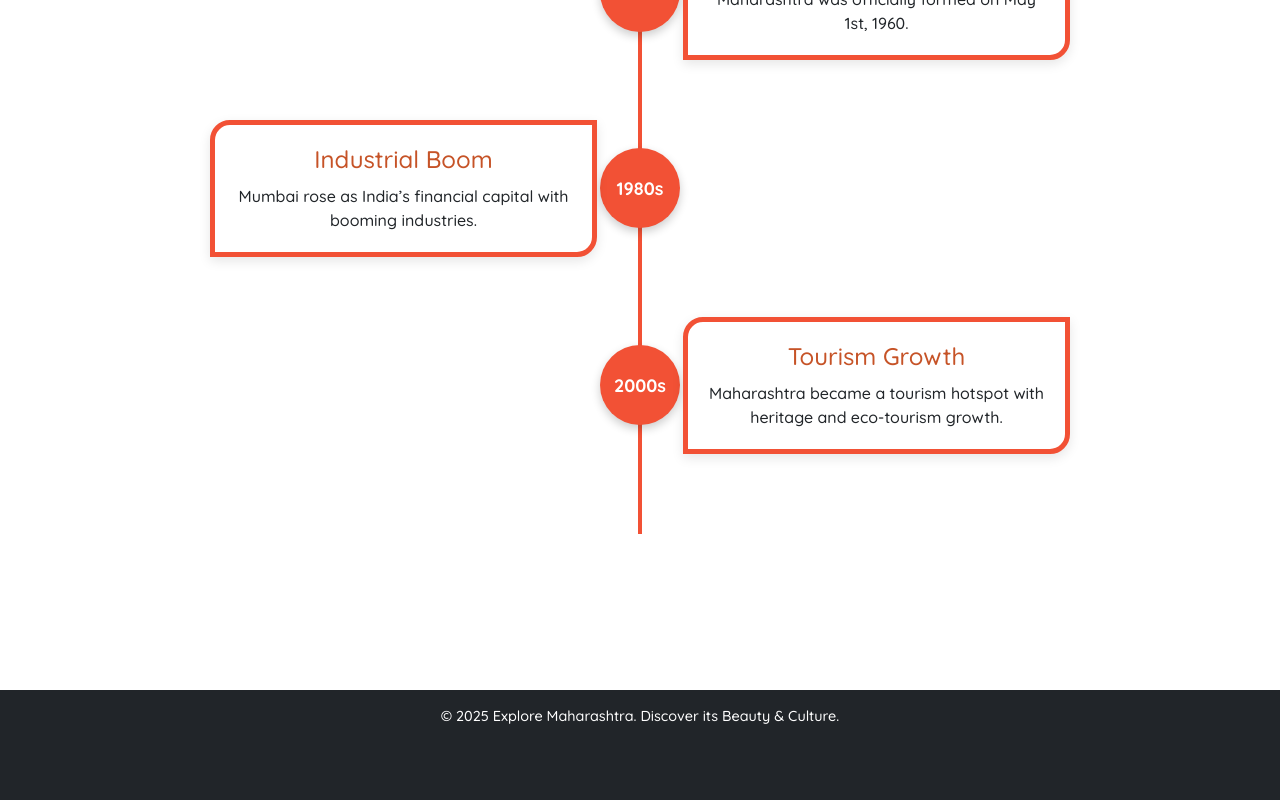
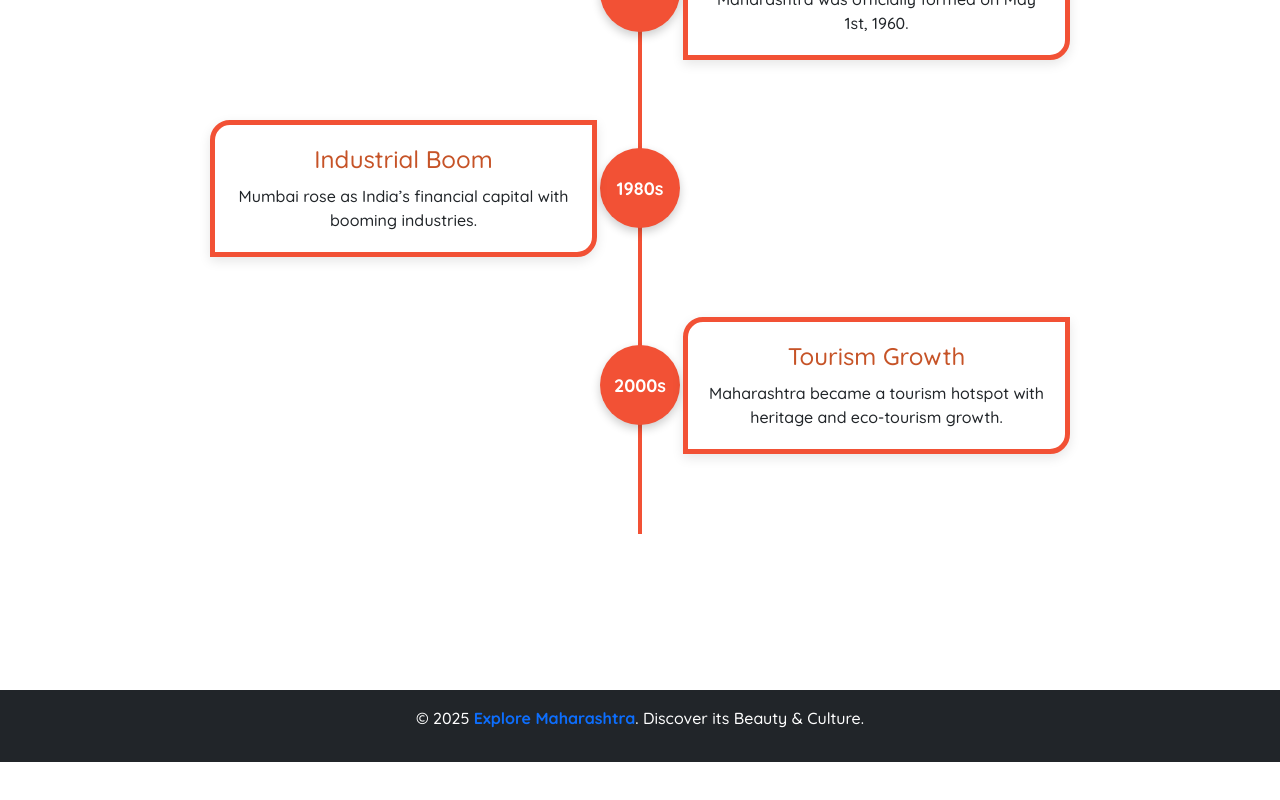
Before and after one commit to chiragraut7/explore-maharashtra2, a Next.js app: page /about in a window 1280 px wide. Shown: the part 1981-2781 px from the top of the page. After the commit the page ends 2743 px from the top, so only its background shows below. Built offline with nearby package versions, Linux system fonts and the light colour scheme.

Commit message:
06112025-03:38

```diff
--- a/src/app/components/Footer.tsx
+++ b/src/app/components/Footer.tsx
@@ -1,11 +1,22 @@
-// app/components/Footer.js
+'use client'
+
+import React from 'react'
+import { useLanguage } from './context/LanguageContext'
+import Translator from './commonComponents/Translator'
+
 export default function Footer() {
+  const { language } = useLanguage()
+
   return (
     <footer className="text-center py-3 bg-dark text-white mt-5">
-      <p>&copy; 2025 Explore Maharashtra. Discover its Beauty & Culture.</p>
-      <p>&nbsp;</p>
-      <p>&nbsp;</p>
-      <p>&nbsp;</p>
+      <p className="text-sm md:text-base">
+        &copy; 2025{' '}
+        <span className="fw-semibold text-primary">Explore Maharashtra</span>.{' '}
+        <Translator
+          text="Discover its Beauty & Culture."
+          targetLang={language}
+        />
+      </p>
     </footer>
   )
 }
--- a/src/app/components/beaches/BeachCard.tsx
+++ b/src/app/components/beaches/BeachCard.tsx
@@ -4,6 +4,8 @@ import React from 'react'
 import Image from 'next/image'
 import Link from 'next/link'
 import { Item } from '../../types'
+import { useLanguage } from '../context/LanguageContext'
+import Translator from '../commonComponents/Translator'
 
 interface BeachCardProps {
   beach: Item
@@ -20,9 +22,12 @@ const BeachCard: React.FC<BeachCardProps> = ({
   btnLabel,
   btnColor,
 }) => {
+  const { language } = useLanguage()
+
   return (
-    <div className="h-100 shadow-sm border-0 rounded-3">
-      <div className='homeSliderImg'>
+    <div className="h-100 shadow-sm border-0 rounded-3 overflow-hidden">
+      {/* 🏖️ Beach Image */}
+      <div className="homeSliderImg">
         <Image
           src={beach.bannerImage}
           alt={beach.title}
@@ -31,15 +36,25 @@ const BeachCard: React.FC<BeachCardProps> = ({
           className="card-img-top object-cover"
         />
       </div>
+
+      {/* 📝 Beach Info */}
       <div className="homeSilderText p-3">
-        <h2>{beach.title}</h2>
-        <p>{beach.subtitle}</p>
+        <h2 className="text-xl font-semibold mb-2">
+          <Translator text={beach.title} targetLang={language} />
+        </h2>
+        <p className="text-gray-700 mb-3">
+          <Translator text={beach.subtitle} targetLang={language} />
+        </p>
+
+        {/* 🔗 View More Button */}
         <Link
           key={beach.id}
           href={`/${category}/${generateSlug(beach.id)}`}
-          className="view-more-arrow"
+          className="view-more-arrow inline-flex items-center gap-2"
         >
-          <span>View More</span>
+          <span>
+            <Translator text={btnLabel || 'View More'} targetLang={language} />
+          </span>
           <i className="fas fa-arrow-right"></i>
         </Link>
       </div>
```
